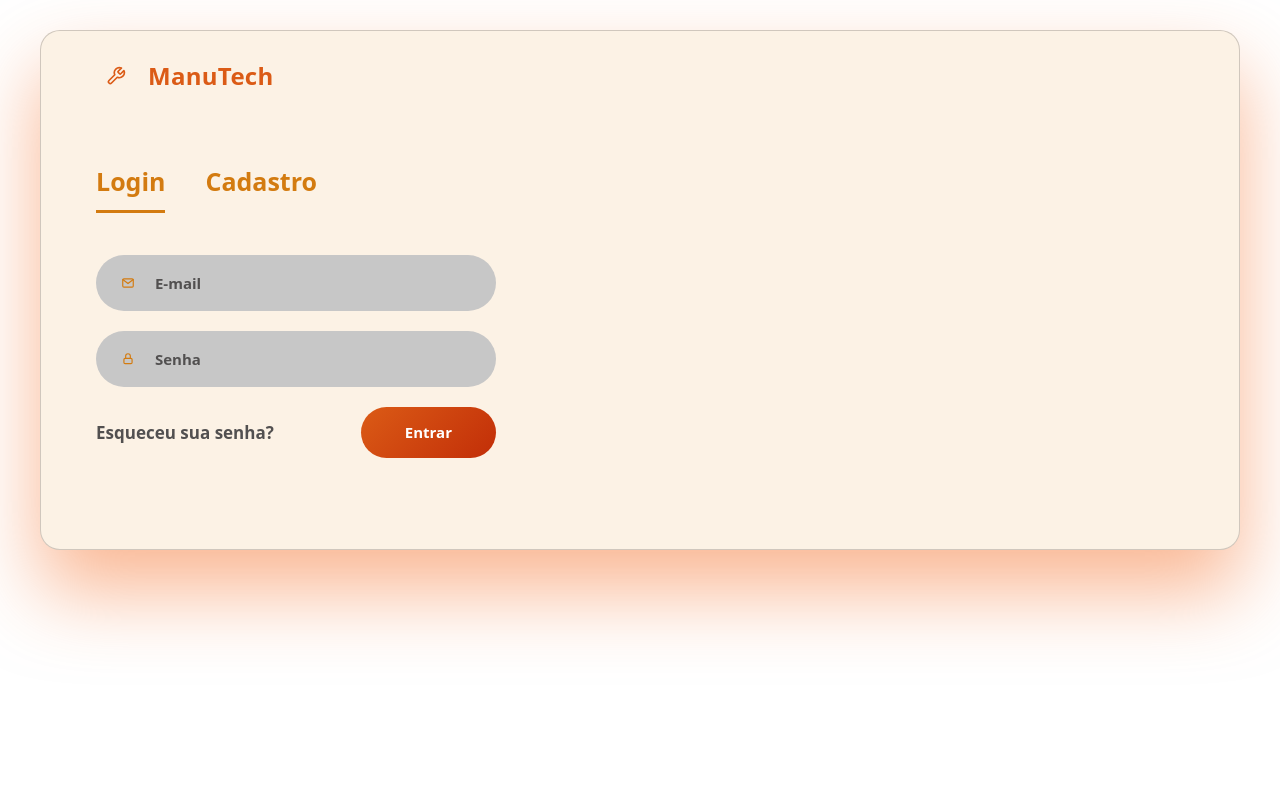
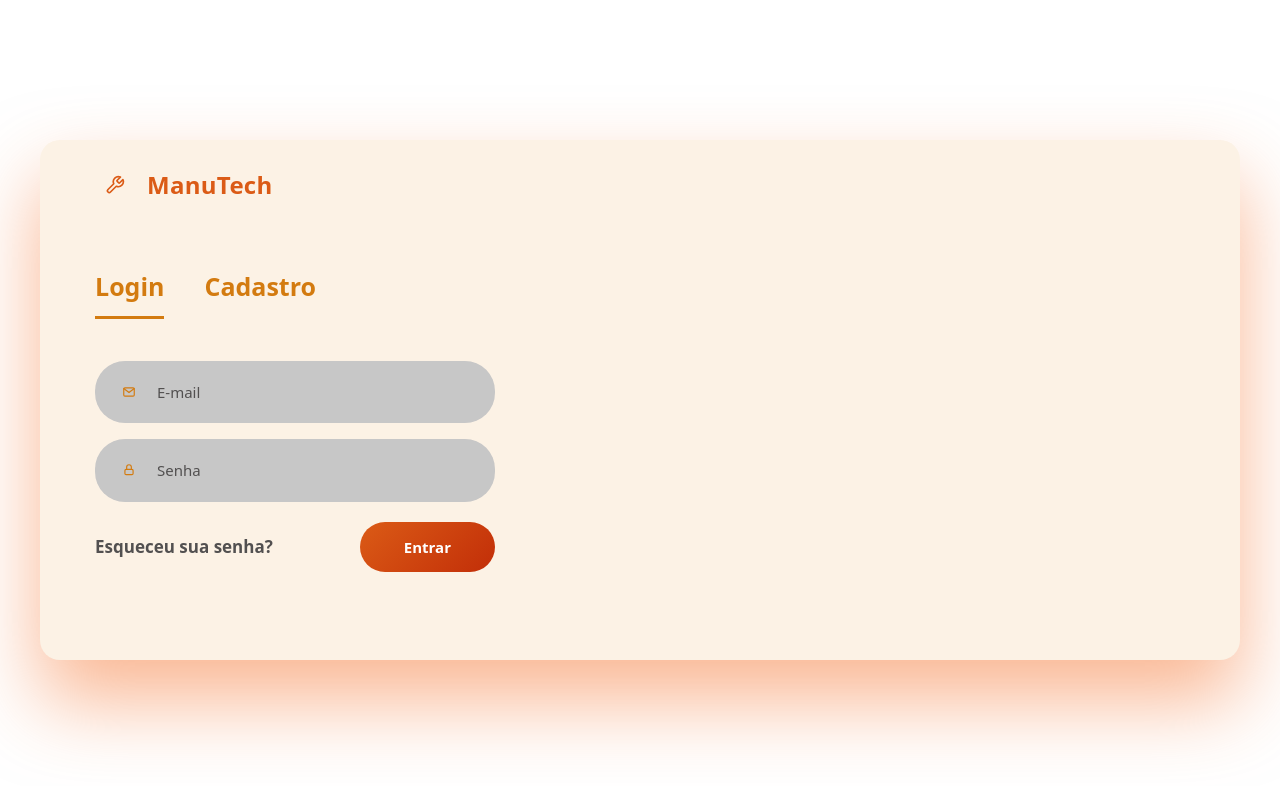
Before and after one commit to Luigi2507/Trabalho_WEB2, an Angular app: page /login in a window 1280 px wide. Shown: the top 786 px of the page. Built offline with nearby package versions, Linux system fonts and the light colour scheme.

Commit message:
bootstrap na tela login

```diff
--- a/src/app/login/login.css
+++ b/src/app/login/login.css
@@ -2,6 +2,15 @@
   box-sizing: border-box;
   margin: 0;
   padding: 0;
+}
+
+.login-container {
+  width: 100%;
+  min-height: 100vh;
+  display: flex;
+  justify-content: center;
+  align-items: center;
+  padding: 30px;
 }
 
 .card {
@@ -10,24 +19,10 @@
   background: rgb(252, 242, 229);
   border-radius: 20px;
   display: flex;
+  border: none;
   box-shadow: 0 40px 80px rgba(245, 110, 38, 0.5);
-  height: 520px;
-  margin: 30px auto;
-}
-
-.logo {
-  display: flex;
-  align-items: center;
-  gap: 12px;
-  flex: 1;
-}
-
-.area-formulario {
-  flex: 1;
-  display: flex;
-  flex-direction: column;
-  justify-content: center;
-  max-width: 400px;
+  min-height: 520px;
+  margin: 0;
 }
 
 .painel-esquerdo {
@@ -46,7 +41,6 @@
 .logo-icone{
   width: 40px;
   height: 40px;
-  border: 2px solid none;
   border-radius: 10px;
   display: flex;
   align-items: center;
@@ -59,12 +53,19 @@
   stroke: #db5b16;
 }
 
+.area-formulario {
+  flex: 1;
+  display: flex;
+  flex-direction: column;
+  justify-content: center;
+  max-width: 400px;
+}
 .nome-logo {
   color: #db5b16;
   font-size: 24px;
   font-weight: 700;
   letter-spacing: 0.3px;
-}
+ }
 
 .abas{
   display: flex;
@@ -93,16 +94,14 @@
   align-items: center;
   gap: 14px;
   background: #c7c7c7;
-  border: 1px;
   border-radius: 30px;
   padding: 14px 20px;
-  margin-bottom: 20px;
 }
 
 .campo-icone{
   width: 28px;
   height: 28px;
-  border: 1.5px solid none;
+  flex-shrink: 0;
   border-radius: 50%;
   display: flex;
   align-items: center;
@@ -116,18 +115,26 @@
   fill:none;
 }
 
-.campo input{
-  background: none;
+.campo .form-control{
+  background: transparent;
   border: none;
   outline: none;
   color: rgb(24, 23, 23);
   font-size: 15px;
   width: 100%;
+  padding: 6px 0;
+  box-shadow: none;
 }
 
-.campo input::placeholder{
+.campo .form-control:focus {
+  background: transparent;
+  border: none;
+  box-shadow: none;
+}
+
+.campo .form-control::placeholder {
   color: rgb(82, 80, 80);
-  font-weight: 600;
+  font-size: 15px;
 }
 
 .linha-acoes{
@@ -135,16 +142,21 @@
   justify-content: space-between;
   align-items: center;
   margin-top: 20px;
+  gap: 20px;
 }
 
 .esqueci-senha{
   color: rgb(82, 80, 80);
   font-size: 17px;
   text-decoration: none;
-   font-weight: 600;
+  font-weight: 600;
 }
 
-.botao-entrar{
+.esqueci-senha:hover{
+  color: #db5b16;
+}
+
+.botao-entrar {
   background: linear-gradient(135deg, #db5b16, #c22e08);
   color: #fff;
   border: none;
@@ -153,4 +165,15 @@
   font-size: 15px;
   font-weight: 700;
   cursor: pointer;
+  white-space: nowrap;
 }
+
+.botao-entrar:hover {
+  background: linear-gradient(135deg, #c22e08, #db5b16);
+  color: #fff;
+}
+
+.botao-entrar:disabled {
+  opacity: 0.7;
+  cursor: not-allowed;
+}
--- a/src/app/login/login.html
+++ b/src/app/login/login.html
@@ -1,8 +1,8 @@
+<div class=" login-container">
 <div class="card">
 
   <div class="painel-esquerdo">
 
-    <div class="barra-superior">
       <div class="logo">
   <div class="logo-icone">
     <svg viewBox="0 0 24 24" fill="none" stroke-width="2" stroke-linecap="round" stroke-linejoin="round">
@@ -12,7 +12,6 @@
 
   <span class="nome-logo">ManuTech</span>
 </div>
-    </div>
 
     <div class="area-formulario">
       <div class="abas">
@@ -21,14 +20,14 @@
       </div>
 
       <form>
-        <div class="campo">
+        <div class="campo mb-3">
           <div class="campo-icone">
             <svg viewBox="0 0 24 24" stroke-width="2" stroke-linecap="round" stroke-linejoin="round">
               <rect x="3" y="5" width="18" height="14" rx="2"/>
               <path d="M3 6l9 7 9-7"/>
             </svg>
           </div>
-          <input type="email" placeholder="E-mail" required>
+          <input type="email" class="form-control" placeholder="E-mail" required>
         </div>
 
         <div class="campo">
@@ -38,17 +37,19 @@
               <path d="M8 11V7a4 4 0 0 1 8 0v4"/>
             </svg>
           </div>
-          <input type="password" placeholder="Senha" required>
+          <input type="password" class="form-control" placeholder="Senha" required>
         </div>
 
         <div class="linha-acoes">
           <a href="#" class="esqueci-senha">Esqueceu sua senha?</a>
           <button type="submit"
-                  class="botao-entrar"
+                  class="btn botao-entrar"
                   [disabled]="btnDesativado"
                   [class.btnCarregando]="btnCarregando"
                   (click)="btnLoginAnimacao()">{{btnTexto}}</button>
-        </div>
-      </form>
+          </div>
+        </form>
+      </div>
     </div>
   </div>
+</div>
```
